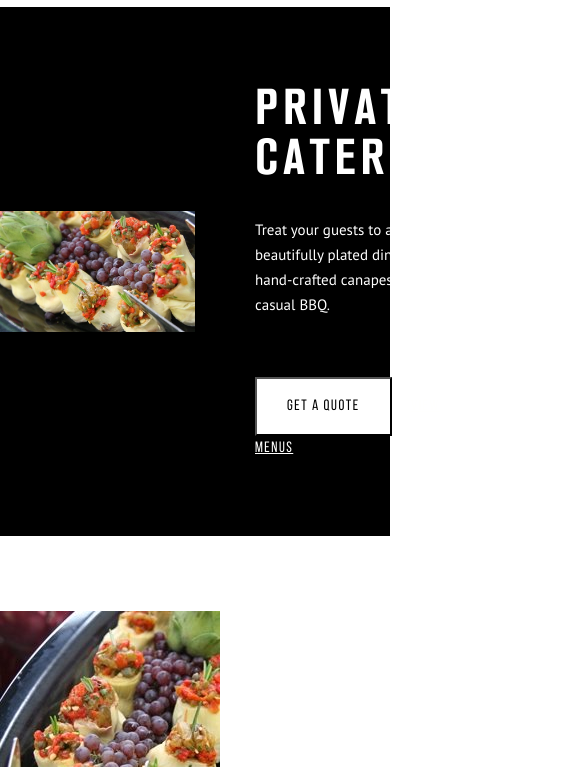
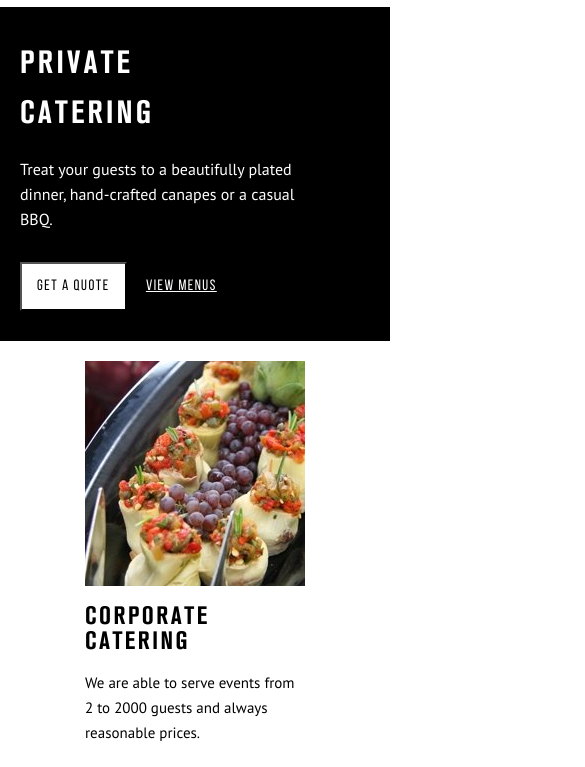
Before and after one commit to aykat1995/PrimeOne-cafe, a plain HTML site: page index.html in a window 390 px wide. Shown: the part 68-835 px from the top of the page, 585 px wide, since content can reach past the window. Drawn offline with Linux system fonts and the light colour scheme.

Commit message:
Second commit

```diff
--- a/js/main.js
+++ b/js/main.js
@@ -6,10 +6,27 @@ let headerMenu = document.querySelector('.header-menu');
 let menuBurger = document.querySelector('.menu-burger');
 const pageWidth = document.documentElement.scrollWidth;
 
-menuBurger.addEventListener('click', function(event){
-  event.preventDefault();
+menuBurger.addEventListener('click', function(e){
+  e.preventDefault();
   headerMenu.classList.toggle('open');
+})
 
+
+// Переключение языков
+
+let langBox = document.querySelector('.header-top-lang')
+let langItems = document.querySelectorAll('.header-top-lang__item')
+console.log(langItems)
+
+langBox.addEventListener('click', function(e) {
+  e.preventDefault();
+  let selected = e.target
+
+  if (!selected.classList.contains('header-top-lang__item')) return
+
+  let activeLang = selected
+  langItems.forEach(item => item.classList.remove('active'))
+  activeLang.classList.add('active')
 })
 
 });
--- a/sass/header.sass
+++ b/sass/header.sass
@@ -14,7 +14,7 @@
     justify-content: space-between
     &-lang__item
       font-family: Bebas
-      font-size: 10px
+      font-size: 13px
       line-height: 25px
       font-weight: 400
       text-transform: uppercase
@@ -25,6 +25,7 @@
       &.active
         background-color: #000
         color: #fff
+        padding: 4px
     &__link
       font-family: 'AkzidenzGroteskBQ'
       font-size: 15px
--- a/sass/menu.sass
+++ b/sass/menu.sass
@@ -3,9 +3,8 @@
   &-wrapper
     display: flex
     justify-content: flex-start
-    flex-wrap: wrap
+    flex-wrap: no-wrap
   &-item
-    max-width: 220px
     &__title
       max-width: 130px
       margin: 24px 0 30px
@@ -15,3 +14,23 @@
       margin: 25px 0
       display: block
       text-align: center
+
+@media (max-width: 930px)
+  .menu
+    padding: 45px
+    &-wrapper
+      flex-wrap: wrap
+      justify-content: space-around
+    &-item
+      min-width: 35%
+      &__title
+        margin: 13px 0 17px
+      &__text
+        max-width: 220px
+
+@media (max-width: 550px)
+  .menu
+    padding: 20px
+    &-wrapper
+    &-item
+      min-width: 50%
--- a/sass/private.sass
+++ b/sass/private.sass
@@ -4,7 +4,7 @@
   &-column
     flex: 0 0 50%
   &-left
-    background: url('../image/private_image.jpg') no-repeat center/100%
+    background: url('../image/private_image.jpg') top right / auto 100% no-repeat
   &-right
     padding: 75px 0px 75px 60px
     &__title
@@ -24,3 +24,26 @@
     &-button
       &__btn
         margin-right: 15px
+
+@media (max-width: 780px)
+  .private
+    &-left
+      flex: 0 0 30%
+    &-right
+      flex: 0 0 70%
+      padding: 40px 0 40px 30px
+
+@media (max-width: 430px)
+  .private
+    &-left
+      display: none
+    &-right
+      flex: 0 0 100%
+      padding: 30px 20px
+      &__title
+        font-size: 32px
+      &__text
+        font-size: 16px
+        margin: 20px 0 30px
+      &-button
+        &__btn
--- a/sass/style.sass
+++ b/sass/style.sass
@@ -79,3 +79,10 @@ body
 @import 'points'
 @import 'contact'
 @import 'footer'
+
+
+// Адаптив
+
+@media (max-width: 430px)
+	.btn
+		padding: 10px 15px
```
Also changed, not shown: css/header.css, css/menu.css, css/private.css, css/style.css, 4 other files.
